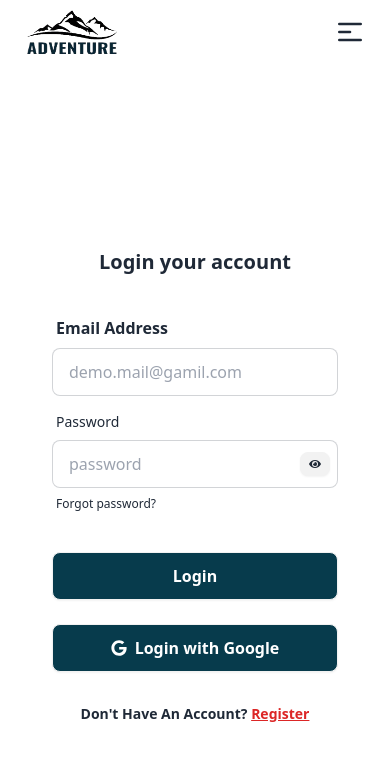
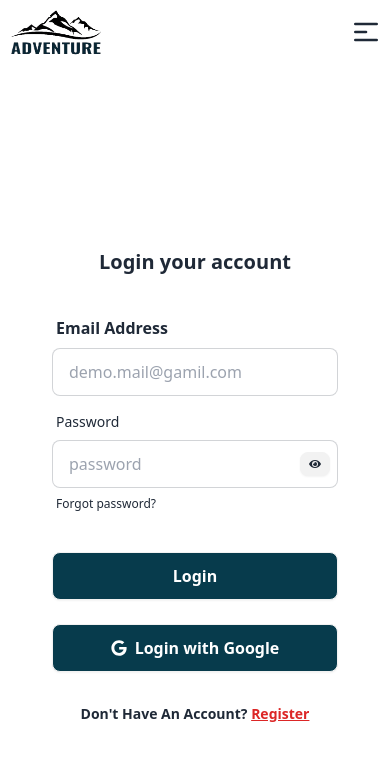
Before and after one commit to Shazzad501/adventure-web, a React (Vite) app: page /auth/login in a window 390 px wide. Shown: the top 760 px of the page. Built offline with nearby package versions, Linux system fonts and the light colour scheme; no server answers.

Commit message:
responsive problem solved

```diff
--- a/src/layouts/MainLayout.jsx
+++ b/src/layouts/MainLayout.jsx
@@ -6,7 +6,7 @@
   return (
     <div>
       {/* Navbar */}
-      <nav className='w-11/12 mx-auto sticky top-0 left-0 right-0 z-50'>
+      <nav className='sticky top-0 left-0 right-0 z-50'>
         <Navbar></Navbar>
       </nav>
       {/* daynamic routes */}
```
